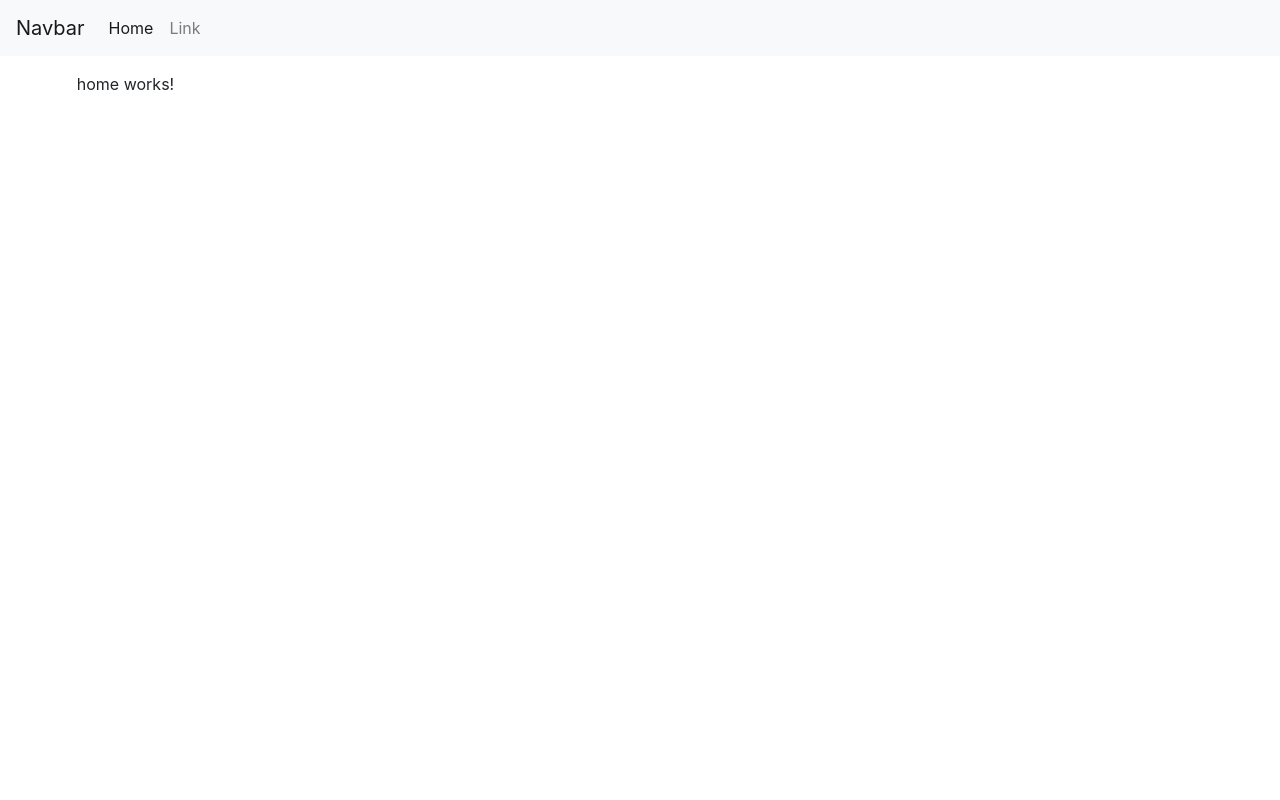
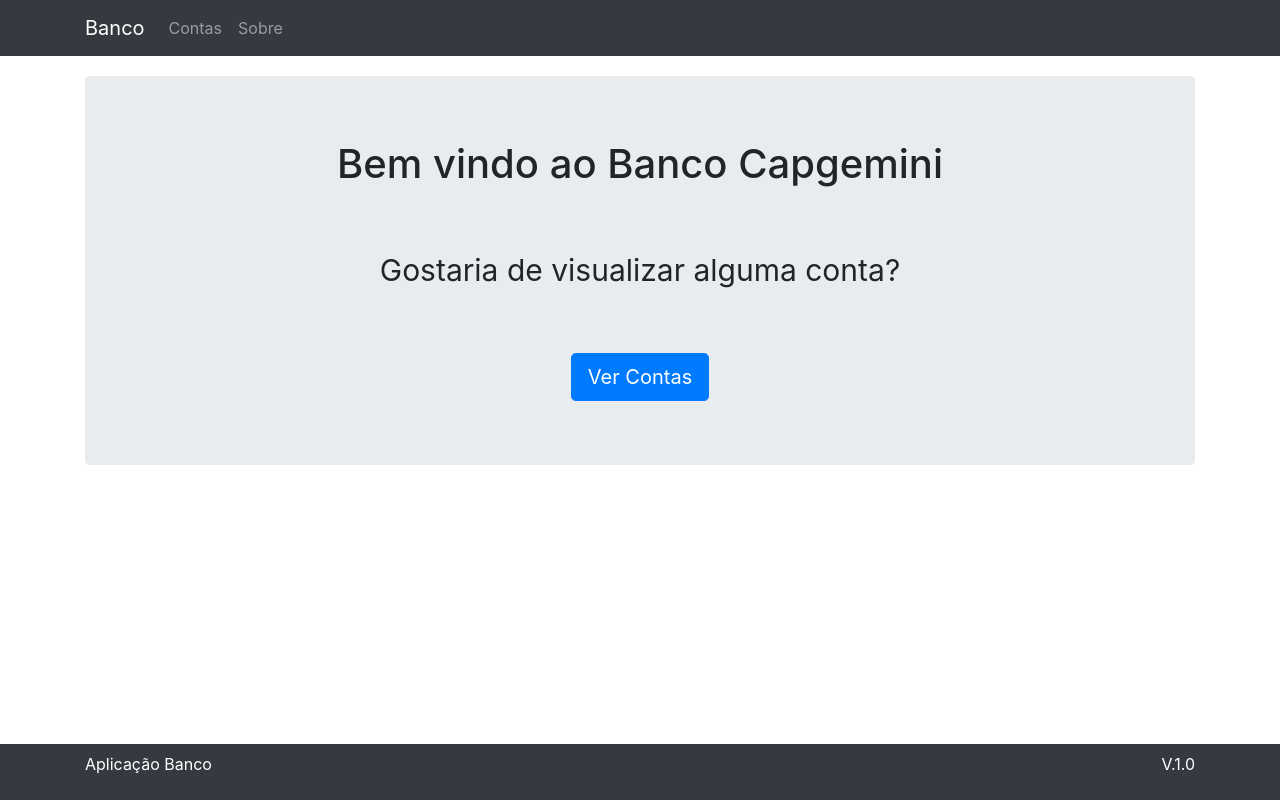
Before and after one commit to RodolfoHerman/banco-ui, an Angular app: page / in a window 1280 px wide. Built offline with nearby package versions, Linux system fonts and the light colour scheme.

Commit message:
Estilizando os componentes com bootstrap

```diff
--- a/src/app/app.component.html
+++ b/src/app/app.component.html
@@ -1,7 +1,16 @@
 <cb-cabecalho></cb-cabecalho>
 
-<div class="meu-container">
+<div class="container" style="margin-top: 20px">
 
     <router-outlet></router-outlet>
 
 </div>
+
+<nav class="navbar fixed-bottom navbar-dark bg-dark">
+
+    <div class="container">
+        <div class="float-right"><p class="text-white">Aplicação Banco</p></div>
+        <div class="float-left"><p class="text-white">V.1.0</p></div>
+    </div>
+
+</nav>
--- a/src/app/cabecalho/cabecalho.component.html
+++ b/src/app/cabecalho/cabecalho.component.html
@@ -1,5 +1,8 @@
-<nav style="text-align: center" class="navbar navbar-expand-lg navbar-light bg-light">
-    <a class="navbar-brand" href="#">Navbar</a>
+<nav style="text-align: center" class="navbar navbar-expand-lg navbar-dark bg-dark">
+
+    <div class="container">
+
+        <a class="navbar-brand" [routerLink]="['']">Banco</a>
         <button class="navbar-toggler" type="button" data-toggle="collapse" data-target="#conteudoNavbarSuportado"
             aria-controls="conteudoNavbarSuportado" aria-expanded="false" aria-label="Alterna navegação">
             <span class="navbar-toggler-icon"></span>
@@ -7,12 +10,15 @@
 
         <div class="collapse navbar-collapse" id="conteudoNavbarSuportado">
             <ul class="navbar-nav mr-auto">
-            <li class="nav-item active">
-                <a class="nav-link" href="#">Home <span class="sr-only">(página atual)</span></a>
+                <li class="nav-item" routerLinkActivated="active">
+                    <a class="nav-link" href="#">Contas <span class="sr-only">(página atual)</span></a>
                 </li>
-            <li class="nav-item">
-                <a class="nav-link" href="#">Link</a>
+                <li class="nav-item" routerLinkActivated="active">
+                    <a class="nav-link" [routerLink]="['/sobre']">Sobre</a>
                 </li>
             </ul>
         </div>
+    </div>
+
+
 </nav>
--- a/src/app/home/home.component.html
+++ b/src/app/home/home.component.html
@@ -1 +1,9 @@
-<p>home works!</p>
+<div style="text-align: center" class="jumbotron welcome-jumbotron">
+
+    <h1>Bem vindo ao Banco Capgemini</h1>
+    <p>
+        Gostaria de visualizar alguma conta?
+    </p>
+    <a class="btn btn-primary btn-lg" [routerLink]="['/contas']">Ver Contas</a>
+
+</div>
--- a/src/styles.css
+++ b/src/styles.css
@@ -4,3 +4,12 @@
     margin-right: auto;
     margin-top: 1em;
 }
+
+.welcome-jumbotron h1 {
+    margin-bottom: 60px;
+}
+
+.welcome-jumbotron p {
+    margin-bottom: 60px;
+    font-size: 30px;
+}
```
Lines whose indentation alone changed are shown as unchanged.
